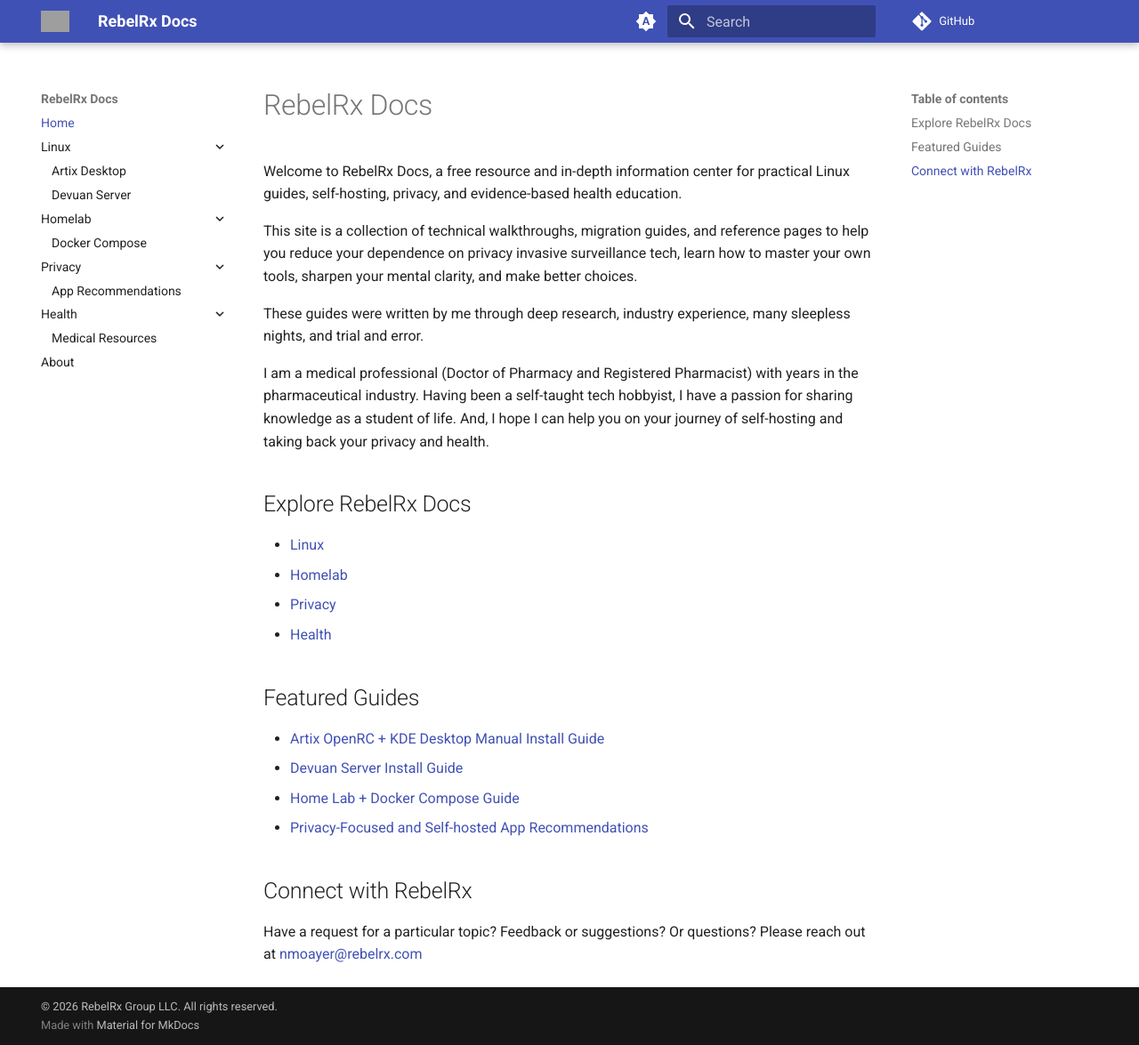
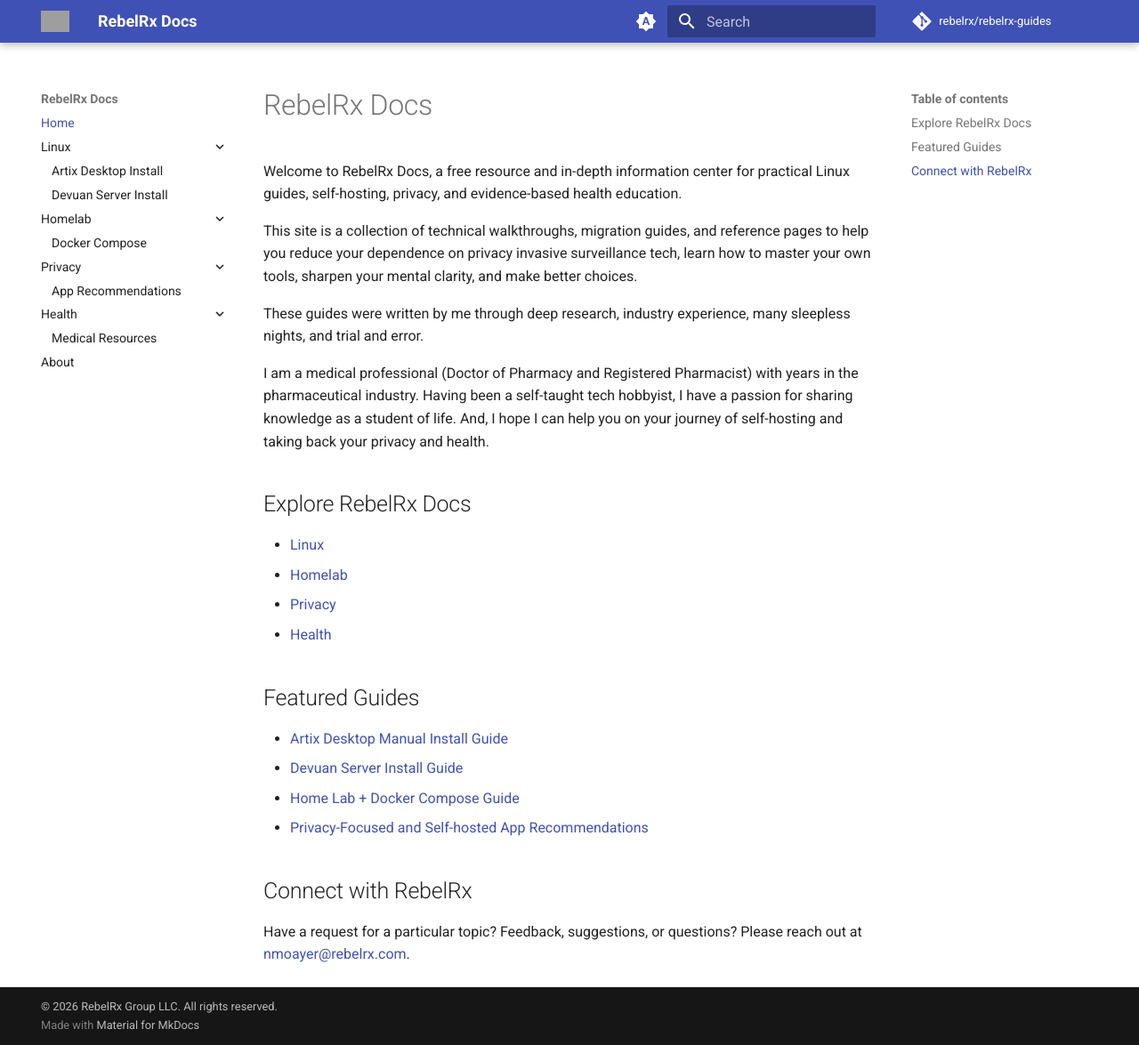
Before and after one commit to rebelrx/rebelrx-guides, an MkDocs documentation site: the page built from docs/index.md, in a window 1280 px wide and 1175 px high. Shown: the whole window at 89% size. Built offline with MkDocs 1.6.1 and Material for MkDocs 9.7.7, drawn with Linux system fonts in a browser that asks for light colours; comment, search, counter and statistics services are not loaded; grey boxes are pictures that could not be loaded.

Commit message:
Site clean up

```diff
--- a/docs/index.md
+++ b/docs/index.md
@@ -17,11 +17,11 @@ I am a medical professional (Doctor of Pharmacy and Registered Pharmacist) with
 
 ## Featured Guides
 
-- [Artix OpenRC + KDE Desktop Manual Install Guide](linux/artix-kde-openrc-install.md)
+- [Artix Desktop Manual Install Guide](linux/artix-kde-openrc-install.md)
 - [Devuan Server Install Guide](linux/devuan-server-install.md)
 - [Home Lab + Docker Compose Guide](homelab/docker-home-lab.md)
 - [Privacy-Focused and Self-hosted App Recommendations](privacy/app-recommendations.md)
 
 ## Connect with RebelRx
 
-Have a request for a particular topic? Feedback or suggestions? Or questions? Please reach out at [nmoayer@rebelrx.com](mailto:nmoayer@rebelrx.com)
+Have a request for a particular topic? Feedback, suggestions, or questions? Please reach out at [nmoayer@rebelrx.com](mailto:nmoayer@rebelrx.com).
--- a/mkdocs.yml
+++ b/mkdocs.yml
@@ -1,8 +1,8 @@
 site_name: RebelRx Docs
 site_description: Practical guides for Linux, self-hosting, privacy, and evidence-based health education
 site_url: https://docs.rebelrx.tech
-repo_url: https://github.com/rebelrx
-repo_name: GitHub
+repo_url: https://github.com/rebelrx/rebelrx-guides
+repo_name: rebelrx/rebelrx-guides
 site_author: RebelRx
 copyright: © 2026 RebelRx Group LLC. All rights reserved.
 
@@ -39,8 +39,8 @@ nav:
 
   - Linux:
       - Overview: linux/index.md
-      - Artix Desktop: linux/artix-kde-openrc-install.md
-      - Devuan Server: linux/devuan-server-install.md
+      - Artix Desktop Install: linux/artix-kde-openrc-install.md
+      - Devuan Server Install: linux/devuan-server-install.md
 
   - Homelab:
       - Overview: homelab/index.md
```
